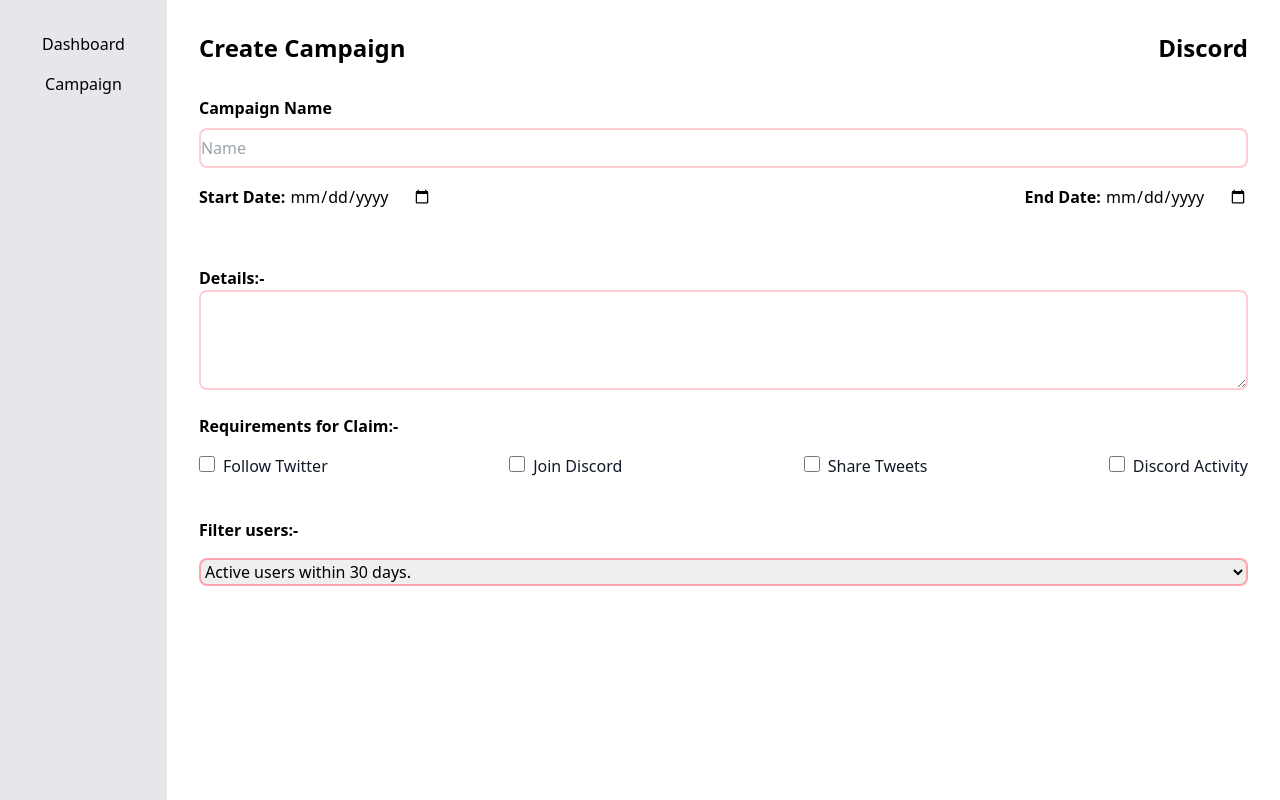
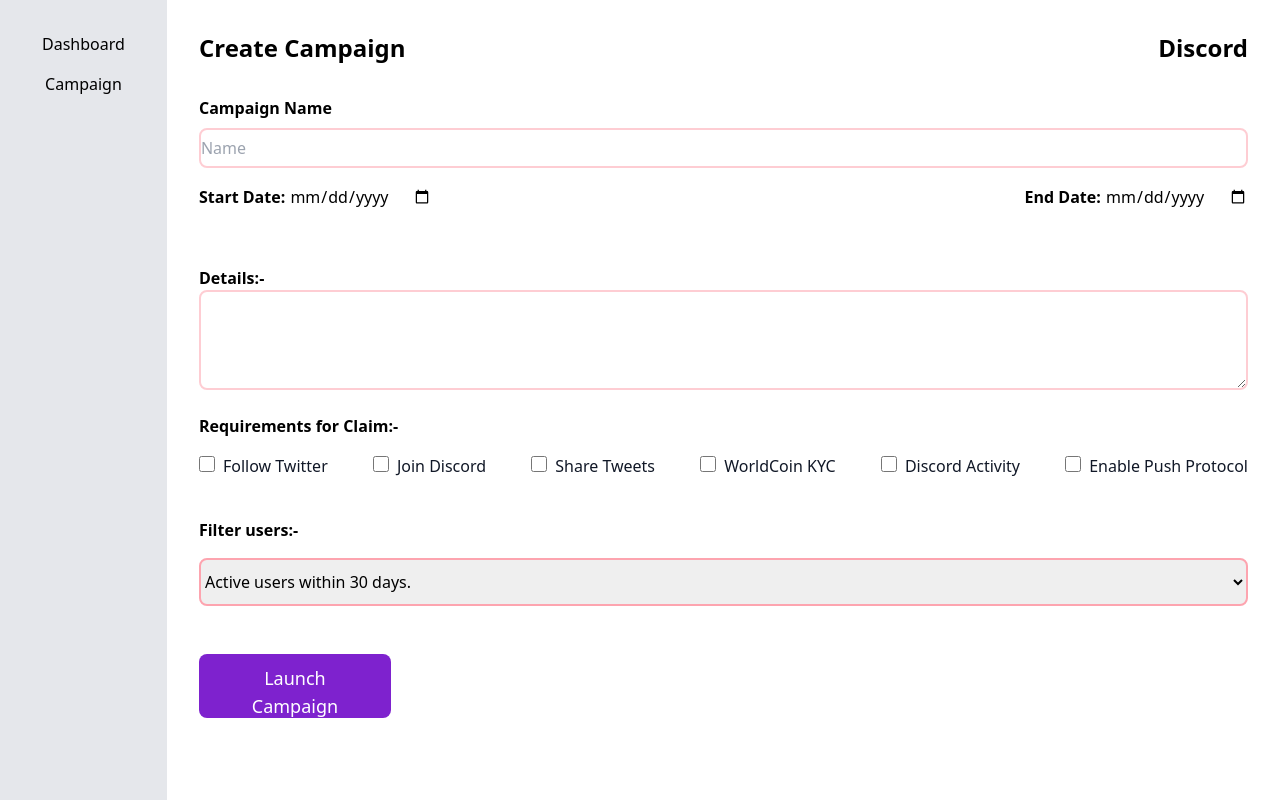
Before and after one commit to Creditio/cmtfrontend, a Next.js app: page /create in a window 1280 px wide. Built offline with nearby package versions, Linux system fonts and the light colour scheme.

Commit message:
Launch Campaign

```diff
--- a/pages/create.tsx
+++ b/pages/create.tsx
@@ -1,5 +1,6 @@
 import React from "react";
 import Link from "next/link";
+import Button from "../components/button"
 
 type Props = {};
 
@@ -41,7 +42,7 @@ export default function create({}: Props) {
                 className="border-rose-200 border-2 rounded-lg"
               />
             </div>
-            <div className="my-6 flex flex-col">
+            <div className="my-6 flex flex-col ">
               <span className="font-semibold">Requirements for Claim:- </span>
               <div className="flex items-center my-4 justify-between">
                 <div>
@@ -97,18 +98,47 @@ export default function create({}: Props) {
                     htmlFor="default-checkbox"
                     className="ml-2 text-md font-medium text-gray-900 "
                   >
+                    WorldCoin KYC
+                  </label>
+                </div>
+                <div>
+                  <input
+                    id="default-checkbox"
+                    type="checkbox"
+                    value=""
+                    className="w-4 h-4 text-blue-600 bg-gray-100 rounded border-gray-300 focus:ring-blue-500 dark:focus:ring-blue-600 dark:ring-offset-gray-800 focus:ring-2 dark:bg-gray-700 dark:border-gray-600"
+                  />
+                  <label
+                    htmlFor="default-checkbox"
+                    className="ml-2 text-md font-medium text-gray-900 "
+                  >
                     Discord Activity
+                  </label>
+                </div>
+                <div>
+                  <input
+                    id="default-checkbox"
+                    type="checkbox"
+                    value=""
+                    className="w-4 h-4 text-blue-600 bg-gray-100 rounded border-gray-300 focus:ring-blue-500 dark:focus:ring-blue-600 dark:ring-offset-gray-800 focus:ring-2 dark:bg-gray-700 dark:border-gray-600"
+                  />
+                  <label
+                    htmlFor="default-checkbox"
+                    className="ml-2 text-md font-medium text-gray-900 "
+                  >
+                    Enable Push Protocol
                   </label>
                 </div>
               </div>
               <div className="my-6 flex flex-col">
               <span className="font-semibold mb-4">Filter users:- </span>
-              <select className="border-rose-300 border-2 rounded-lg items">
+              <select className="border-rose-300 border-2 rounded-lg items h-12">
                 <option selected>Active users within 30 days.</option>
                 <option>Active users within 60 days.</option>
                 <option>Active users within 120 days.</option>
               </select>
               </div>
+              <Button text="Launch Campaign"/>
             </div>
           </div>
         </form>
```
